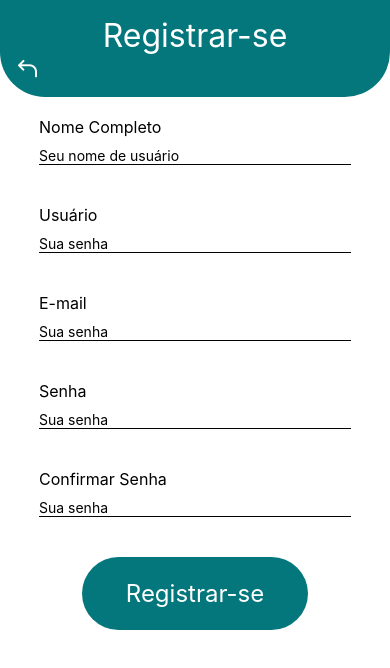
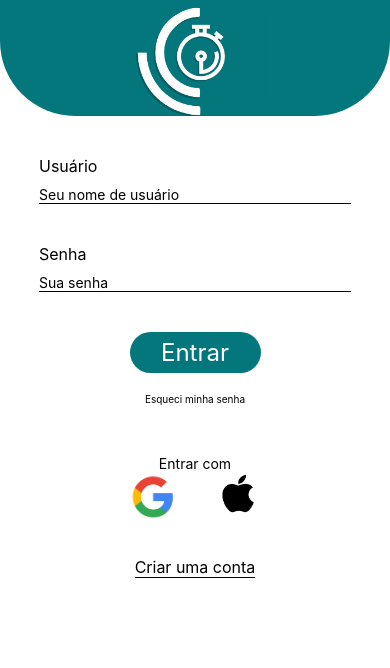
Before and after one commit to LSeraphim/FreeTime, a React Native app in the folder FreeTime/: screen / in a window 390 px wide. Shown: the top 668 px of the page. Built offline with nearby package versions, Linux system fonts and the light colour scheme.

Commit message:
Comentando código

```diff
--- a/FreeTime/App.js
+++ b/FreeTime/App.js
@@ -1,10 +1,10 @@
 import { StyleSheet, Text, View } from 'react-native';
-import Registro from './src/telas/Registro';
+import Login from './src/telas/Login';
 
 export default function App() {
   return (
     <View style={styles.container}>
-     <Registro />
+     <Login />
     </View>
   );
 }
--- a/FreeTime/src/telas/Login.js
+++ b/FreeTime/src/telas/Login.js
@@ -5,9 +5,11 @@ export default function Login() {
   return (
     <SafeAreaView style={styles.container}>
       { <StatusBar style="auto" /> }
+      {/* Container com Logo */}
       <View style={styles.logoContainer}>
         <Image style={styles.logoFT} source={require('../../components/img/LogoApp.png')} />
       </View>
+      {/* Container com dados do usuário */}
       <View style={styles.userContainer}>
         <View style={styles.inputContainer}>
             <Text style={{fontSize:16}}>Usuário</Text>
@@ -23,11 +25,13 @@ export default function Login() {
             <Text style={{color: '#ffff', fontSize: 24}}>Entrar</Text>
           </View>
           <Text style={{fontSize:10, marginBottom:50}}>Esqueci minha senha</Text>
+          {/* Acessar contas com outros apps */}
           <Text>Entrar com</Text>
           <View style={styles.accountContainer}>
             <Image style={styles.accountIcons} source={require('../../components/img/LogoGoogle.png')} />
             <Image style={styles.accountIcons} source={require('../../components/img/LogoApple.png')} />
           </View>
+          {/* Ponte para o Register */}
           <Text style={styles.createAccount}>Criar uma conta</Text>
         </View>
 
--- a/FreeTime/src/telas/Registro.js
+++ b/FreeTime/src/telas/Registro.js
@@ -6,10 +6,12 @@ export default function Registro() {
     return (
         <SafeAreaView style={styles.container}>
           { <StatusBar style="auto" /> }
+          {/* Container do header com "Register" */}
           <View style={styles.headerContainer}>
             <Text style={{fontSize:32, color:'#ffff', textAlign:'center'}}>Registrar-se</Text>
             <AntDesign name='back' color={'#fff'} size={25} />
           </View>
+          {/* Dados do usuário */}
           <View style={styles.userContainer}>
             <View style={styles.inputContainer}>
                 <Text style={{fontSize:16}}>Nome Completo</Text>
@@ -33,8 +35,8 @@ export default function Registro() {
                   <TextInput  onChangeText={""} placeholder='Sua senha'/>
                 </View>
               </View>
-
             </View>
+            {/* Button */}
             <View style={styles.containerButton}>
                 <Text style={{color: '#ffff', fontSize: 24}}>Registrar-se</Text>
               </View>
```
